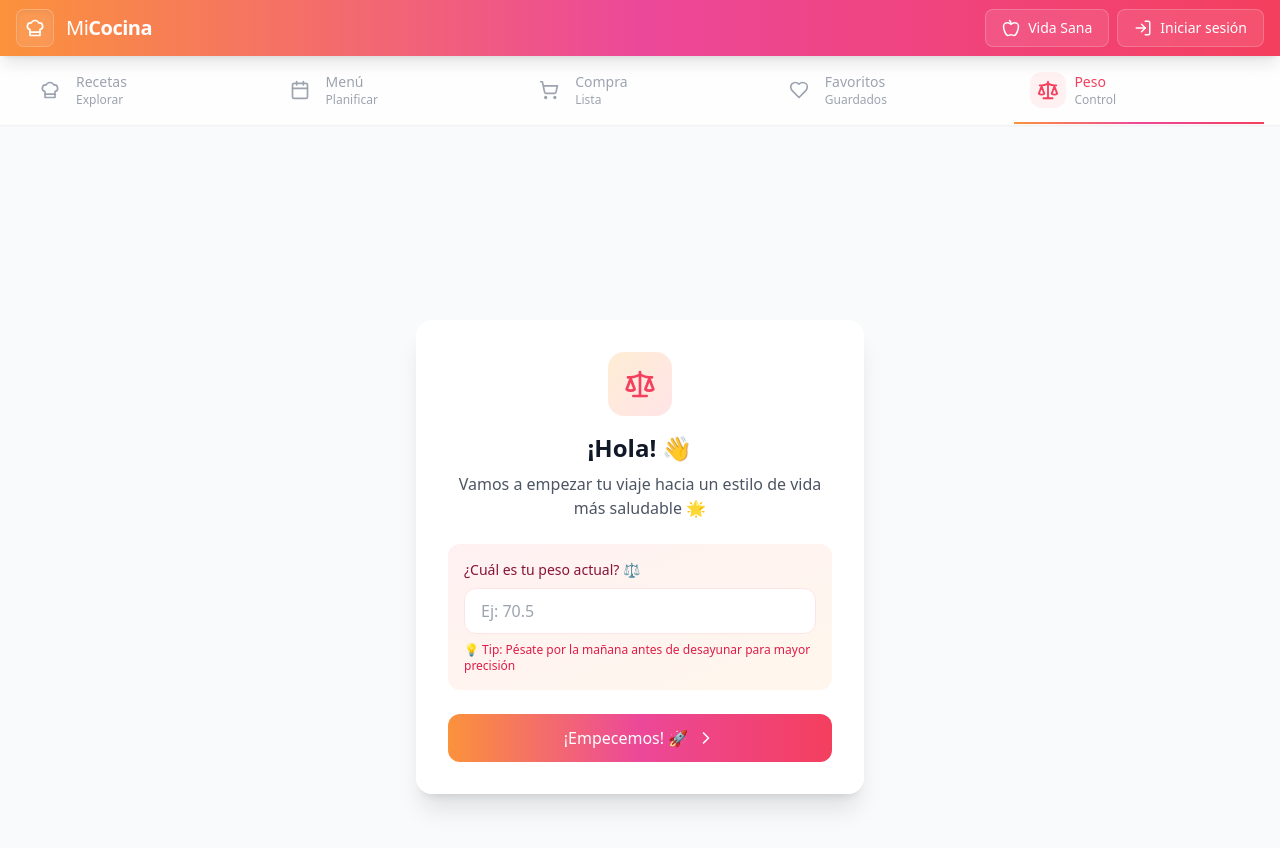
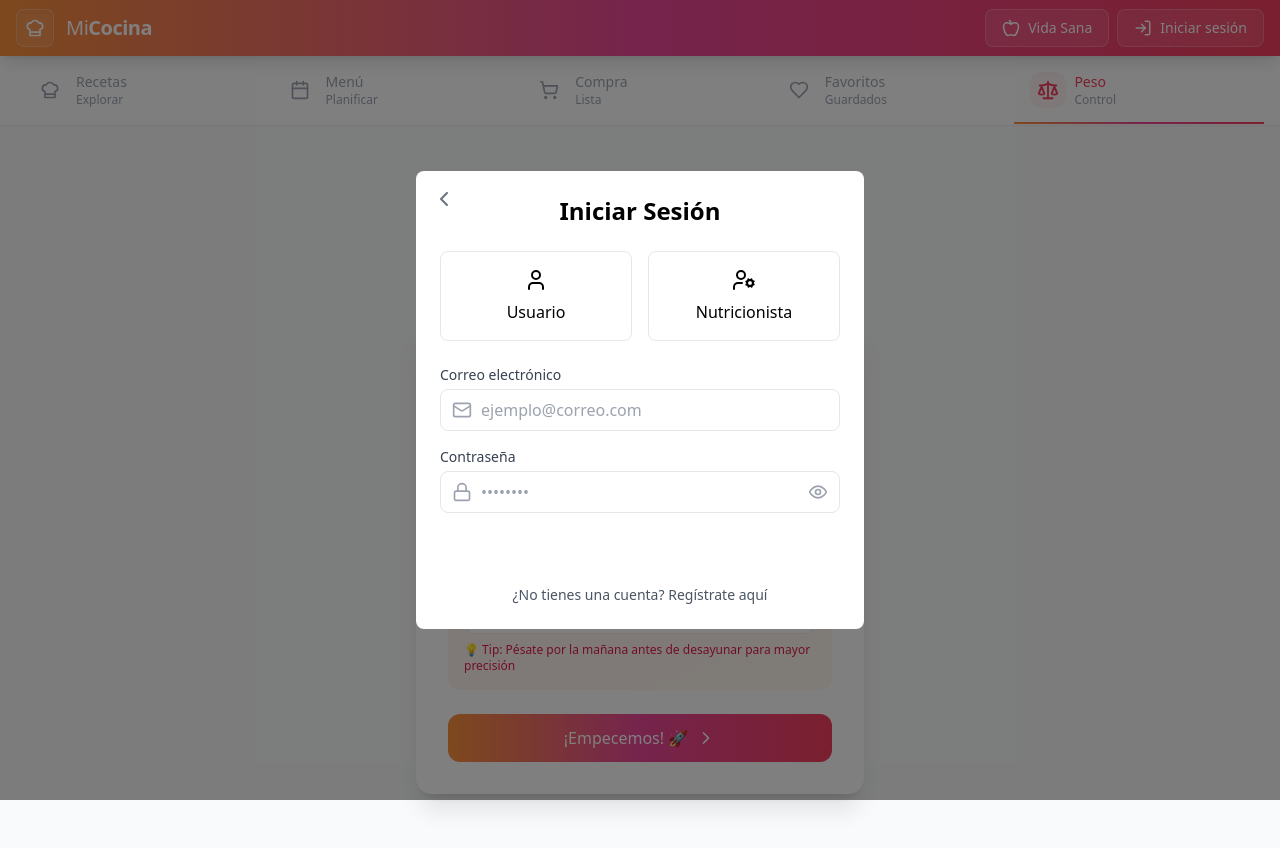
Before and after one commit to maikmv13/Liora-app, a React (Vite) app in the folder client/: page /peso in a window 1280 px wide. Both pictures are taken after a click on the button "Iniciar sesión". Shown: the top 848 px of the page. Built offline with nearby package versions, Linux system fonts and the light colour scheme.

Commit message:
Supabase + netlify 2

```diff
--- a/client/src/components/Login/index.tsx
+++ b/client/src/components/Login/index.tsx
@@ -1,15 +1,22 @@
-import React, { useState } from 'react';
+import { useState } from 'react';
+import type { ReactNode } from 'react';
 import { Eye, EyeOff, Mail, Lock, ChevronLeft, User, UserCog, Loader2 } from 'lucide-react';
 import { supabase } from '../../lib/supabase';
 import { Register } from '../Register';
 
 interface LoginProps {
-  onClose: () => void;
-  onLoginSuccess: () => void;
+  readonly onClose: () => void;
+  readonly onLoginSuccess?: () => void;
 }
 
-export function Login({ onClose, onLoginSuccess }: LoginProps) {
-  // ... rest of the component remains the same ...
+export function Login({ onClose, onLoginSuccess }: LoginProps): ReactNode {
+  const [email, setEmail] = useState('');
+  const [password, setPassword] = useState('');
+  const [error, setError] = useState('');
+  const [loading, setLoading] = useState(false);
+  const [userType, setUserType] = useState<'user' | 'nutritionist' | null>(null);
+  const [showPassword, setShowPassword] = useState(false);
+  const [showRegister, setShowRegister] = useState(false);
 
   const handleSubmit = async (e: React.FormEvent) => {
     e.preventDefault();
@@ -29,17 +36,17 @@ export function Login({ onClose, onLoginSuccess }: LoginProps) {
       });
 
       if (signInError) {
-        if (signInError.message.includes('Invalid login')) {
-          throw new Error('Correo electrónico o contraseña incorrectos');
-        }
-        if (signInError.message.includes('Email not confirmed')) {
-          throw new Error('Por favor, confirma tu correo electrónico');
-        }
-        throw signInError;
+        const errorMessages: Record<string, string> = {
+          'Invalid login': 'Correo electrónico o contraseña incorrectos',
+          'Email not confirmed': 'Por favor, confirma tu correo electrónico'
+        };
+
+        const message = errorMessages[signInError.message as keyof typeof errorMessages] || signInError.message;
+        throw new Error(message);
       }
 
       if (user) {
-        const { data: profiles, error: profileError } = await supabase
+        const { data: profile, error: profileError } = await supabase
           .from('profiles')
           .select('user_type')
           .eq('user_id', user.id)
@@ -52,11 +59,12 @@ export function Login({ onClose, onLoginSuccess }: LoginProps) {
           throw profileError;
         }
 
-        if (userType && profiles.user_type !== userType) {
-          throw new Error(`Esta cuenta no está registrada como ${userType === 'user' ? 'usuario' : 'nutricionista'}`);
+        if (userType && profile.user_type !== userType) {
+          const userTypeText = userType === 'user' ? 'usuario' : 'nutricionista';
+          throw new Error(`Esta cuenta no está registrada como ${userTypeText}`);
         }
 
-        onLoginSuccess();
+        onLoginSuccess?.();
       }
     } catch (err) {
       console.error('Login error:', err);
@@ -66,5 +74,124 @@ export function Login({ onClose, onLoginSuccess }: LoginProps) {
     }
   };
 
-  // ... rest of the component remains the same ...
+  if (showRegister) {
+    return (
+      <Register
+        onClose={() => setShowRegister(false)}
+        onRegisterSuccess={onLoginSuccess}
+        preSelectedUserType={userType}
+      />
+    );
+  }
+
+  return (
+    <div className="fixed inset-0 bg-black bg-opacity-50 flex items-center justify-center p-4 z-50">
+      <div className="bg-white rounded-lg p-6 w-full max-w-md relative">
+        <button
+          onClick={onClose}
+          className="absolute top-4 left-4 text-gray-500 hover:text-gray-700"
+        >
+          <ChevronLeft className="w-6 h-6" />
+        </button>
+
+        <h2 className="text-2xl font-bold text-center mb-6">Iniciar Sesión</h2>
+
+        {!userType && (
+          <div className="flex gap-4 mb-6">
+            <button
+              onClick={() => setUserType('user')}
+              className={`flex-1 p-4 rounded-lg border ${
+                userType === 'user'
+                  ? 'border-primary bg-primary/10'
+                  : 'border-gray-200 hover:border-primary/50'
+              } flex flex-col items-center gap-2 transition-colors`}
+            >
+              <User className="w-6 h-6" />
+              <span>Usuario</span>
+            </button>
+
+            <button
+              onClick={() => setUserType('nutritionist')}
+              className={`flex-1 p-4 rounded-lg border ${
+                userType === 'nutritionist'
+                  ? 'border-primary bg-primary/10'
+                  : 'border-gray-200 hover:border-primary/50'
+              } flex flex-col items-center gap-2 transition-colors`}
+            >
+              <UserCog className="w-6 h-6" />
+              <span>Nutricionista</span>
+            </button>
+          </div>
+        )}
+
+        <form onSubmit={handleSubmit} className="space-y-4">
+          <div>
+            <label htmlFor="email" className="block text-sm font-medium text-gray-700 mb-1">
+              Correo electrónico
+            </label>
+            <div className="relative">
+              <input
+                id="email"
+                type="email"
+                value={email}
+                onChange={(e) => setEmail(e.target.value)}
+                className="pl-10 pr-4 py-2 w-full border rounded-lg focus:ring-2 focus:ring-primary/50 focus:border-primary"
+                placeholder="ejemplo@correo.com"
+              />
+              <Mail className="w-5 h-5 text-gray-400 absolute left-3 top-1/2 -translate-y-1/2" />
+            </div>
+          </div>
+
+          <div>
+            <label htmlFor="password" className="block text-sm font-medium text-gray-700 mb-1">
+              Contraseña
+            </label>
+            <div className="relative">
+              <input
+                id="password"
+                type={showPassword ? 'text' : 'password'}
+                value={password}
+                onChange={(e) => setPassword(e.target.value)}
+                className="pl-10 pr-12 py-2 w-full border rounded-lg focus:ring-2 focus:ring-primary/50 focus:border-primary"
+                placeholder="••••••••"
+              />
+              <Lock className="w-5 h-5 text-gray-400 absolute left-3 top-1/2 -translate-y-1/2" />
+              <button
+                type="button"
+                onClick={() => setShowPassword(!showPassword)}
+                className="absolute right-3 top-1/2 -translate-y-1/2 text-gray-400 hover:text-gray-600"
+              >
+                {showPassword ? <EyeOff className="w-5 h-5" /> : <Eye className="w-5 h-5" />}
+              </button>
+            </div>
+          </div>
+
+          {error && <p className="text-red-500 text-sm">{error}</p>}
+
+          <button
+            type="submit"
+            disabled={loading}
+            className="w-full bg-primary text-white py-2 px-4 rounded-lg hover:bg-primary/90 disabled:opacity-50 disabled:cursor-not-allowed flex items-center justify-center"
+          >
+            {loading ? (
+              <Loader2 className="w-5 h-5 animate-spin" />
+            ) : (
+              'Iniciar Sesión'
+            )}
+          </button>
+
+          <p className="text-center text-sm text-gray-600">
+            ¿No tienes una cuenta?{' '}
+            <button
+              type="button"
+              onClick={() => setShowRegister(true)}
+              className="text-primary hover:underline"
+            >
+              Regístrate aquí
+            </button>
+          </p>
+        </form>
+      </div>
+    </div>
+  );
 }
--- a/client/src/components/Register/index.tsx
+++ b/client/src/components/Register/index.tsx
@@ -3,9 +3,10 @@ import { ChevronLeft, User, UserCog, Mail, Lock, Eye, EyeOff, Briefcase, FileChe
 import { supabase } from '../../lib/supabase';
 
 interface RegisterProps {
-  onClose: () => void;
-  onBack: () => void;
-  initialUserType: 'user' | 'nutritionist' | null;
+  readonly onClose: () => void;
+  readonly onRegisterSuccess?: () => void;
+  readonly preSelectedUserType: 'user' | 'nutritionist' | null;
+  readonly onBack?: () => void;
 }
 
 interface FormData {
@@ -17,8 +18,8 @@ interface FormData {
   licenseNumber?: string;
 }
 
-export function Register({ onClose, onBack, initialUserType }: RegisterProps) {
-  const [userType, setUserType] = useState<'user' | 'nutritionist' | null>(initialUserType);
+export function Register({ onClose, onRegisterSuccess, preSelectedUserType, onBack }: RegisterProps) {
+  const [userType, setUserType] = useState<'user' | 'nutritionist' | null>(preSelectedUserType);
   const [showPassword, setShowPassword] = useState(false);
   const [showConfirmPassword, setShowConfirmPassword] = useState(false);
   const [error, setError] = useState('');
@@ -343,7 +344,7 @@ export function Register({ onClose, onBack, initialUserType }: RegisterProps) {
 
             <button
               type="button"
-              onClick={onBack}
+              onClick={onBack || onClose}
               className="w-full py-2.5 text-gray-600 hover:bg-gray-50 rounded-xl transition-colors text-sm"
             >
               ¿Ya tienes cuenta? Inicia sesión
--- a/client/src/components/WeightTracker/WeightChart.tsx
+++ b/client/src/components/WeightTracker/WeightChart.tsx
@@ -156,8 +156,9 @@ export function WeightChart({ data, targetWeight, completedGoals }: WeightChartP
       }
     },
     interaction: {
+      mode: 'nearest' as const,
       intersect: false,
-      mode: 'index'
+      nearest: true
     }
   };
 
--- a/client/src/components/WeightTracker/WeightMilestones.tsx
+++ b/client/src/components/WeightTracker/WeightMilestones.tsx
@@ -16,6 +16,11 @@ interface WeightMilestonesProps {
   targetWeight: number;
   streakDays: number;
   totalLoss: number;
+  completedGoals: Array<{
+    date: string;
+    weight: number;
+    targetWeight: number;
+  }>;
 }
 
 export function WeightMilestones({
--- a/client/tsconfig.json
+++ b/client/tsconfig.json
@@ -12,8 +12,8 @@
     "noEmit": true,
     "jsx": "react-jsx",
     "strict": true,
-    "noUnusedLocals": true,
-    "noUnusedParameters": true,
+    "noUnusedLocals": false,
+    "noUnusedParameters": false,
     "noFallthroughCasesInSwitch": true
   },
   "include": ["src"],
--- a/package.json
+++ b/package.json
@@ -11,5 +11,11 @@
     "@types/react-dom": "^19.0.2",
     "@vitejs/plugin-react": "^4.3.4",
     "vite": "^6.0.7"
+  },
+  "dependencies": {
+    "@types/chart.js": "^2.9.41",
+    "chart.js": "^4.4.7",
+    "lucide-react": "^0.470.0",
+    "react-chartjs-2": "^5.3.0"
   }
 }
```
Also changed, not shown: 1 other file (tests, documents, lock files or other folders).
